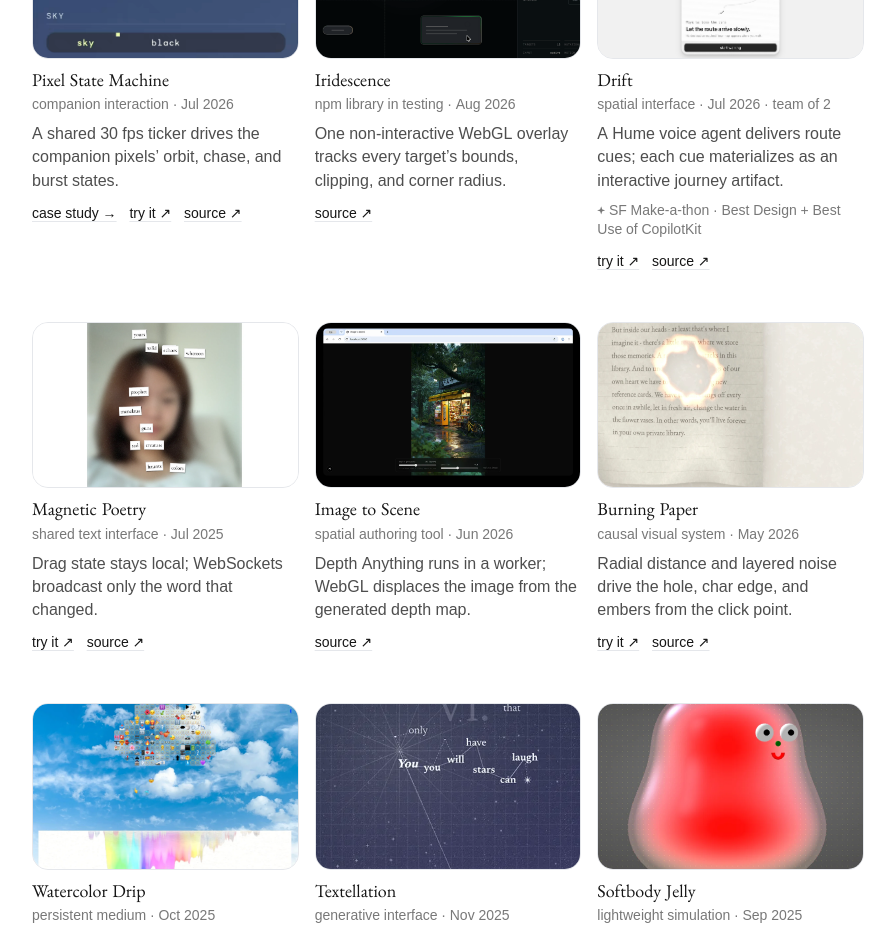
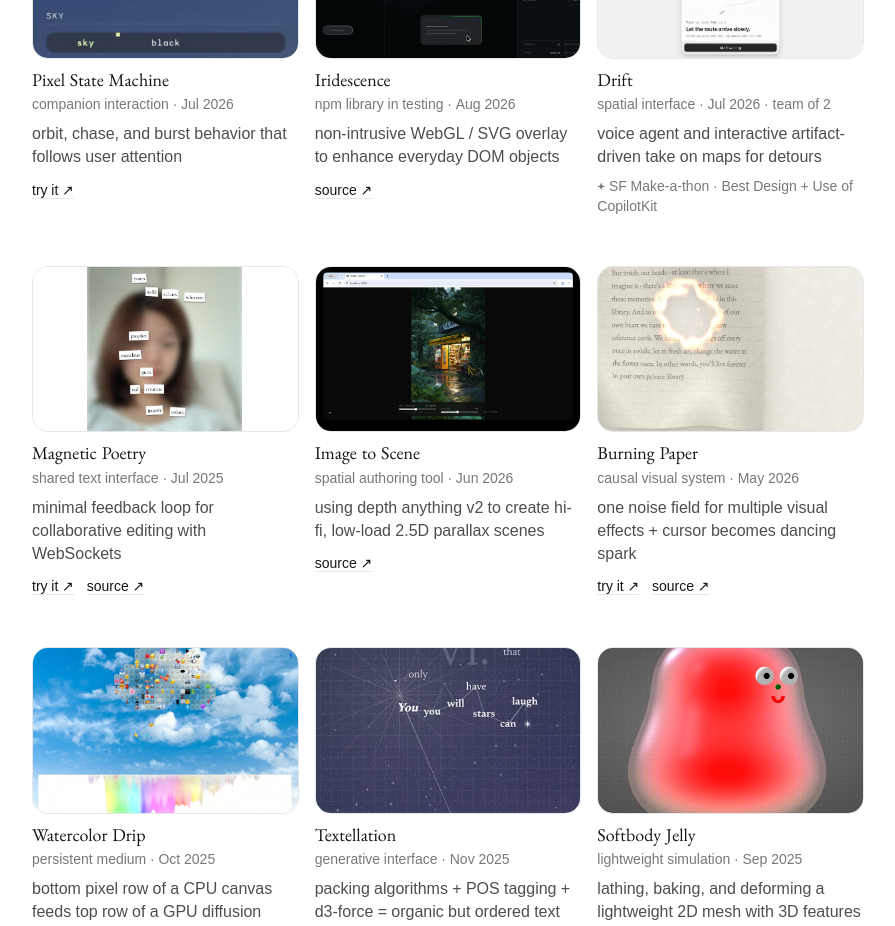
Before and after one commit to kimestelle/my-portfolio, a Next.js app: page / in a window 1280 px wide. Shown: the part 1460-2386 px from the top of the page, without its empty margins (187-1082 px from the left). Built offline with nearby package versions, Linux system fonts and the light colour scheme; no server answers; a web font is replaced by a local one.

Commit message:
new copy

```diff
--- a/src/app/components/StatusMarginNote.tsx
+++ b/src/app/components/StatusMarginNote.tsx
@@ -3,9 +3,9 @@
 import { motion, useReducedMotion } from 'framer-motion';
 
 const STATUS_ITEMS = [
-  'SWE intern @ PayPal · checkout-friction tooling + frontend',
+  'Frontend SWE intern @ PayPal',
   'CS + Computer Graphics @ UPenn',
-  'available mid-august 2026 · full-time design engineering / product frontend',
+  'available mid-august 2026 · full-time design engineering / creative tech',
 ];
 
 const containerVariants = {
--- a/src/app/playground/components/studyData.ts
+++ b/src/app/playground/components/studyData.ts
@@ -26,15 +26,15 @@ export const INTERACTION_STUDIES: InteractionStudy[] = [
     date: 'Jul 2026',
     dateTime: '2026-07',
     explores:
-      'A shared 30 fps ticker drives the companion pixels’ orbit, chase, and burst states.',
+      'orbit, chase, and burst behavior that follows user attention',
     technical:
       'One 30fps ticker drives every small 2D canvas. The pixel orbits the active option, chases the pointer, and bursts on selection without giving each control its own animation loop.',
     image: '/project-images/interaction-studies/pixel-state-machine-poster.png',
     imageAlt: 'A colored companion pixel moving between resolution and sky controls in Digital Loom',
     video: '/project-images/interaction-studies/pixel-state-machine.mp4',
     liveUrl: 'https://digital-loom-nine.vercel.app/',
-    githubUrl: 'https://github.com/kimestelle/digital-loom',
-    deepDiveUrl: '/projects/digital-loom',
+    // githubUrl: 'https://github.com/kimestelle/digital-loom',
+    // deepDiveUrl: '/projects/digital-loom',
     stage: 'current',
   },
   {
@@ -44,7 +44,7 @@ export const INTERACTION_STUDIES: InteractionStudy[] = [
     date: 'Aug 2026',
     dateTime: '2026-08',
     explores:
-      'One non-interactive WebGL overlay tracks every target’s bounds, clipping, and corner radius.',
+      'non-intrusive WebGL / SVG overlay to enhance everyday DOM objects',
     technical:
       'One pointer-transparent WebGL layer mirrors each element’s bounds and corner radius, so the original DOM keeps handling focus, clicks, and form state.',
     image: '/project-images/interaction-studies/iridescence-poster.png',
@@ -60,17 +60,17 @@ export const INTERACTION_STUDIES: InteractionStudy[] = [
     date: 'Jul 2026',
     dateTime: '2026-07',
     explores:
-      'A Hume voice agent delivers route cues; each cue materializes as an interactive journey artifact.',
+      'voice agent and interactive artifact-driven take on maps for detours',
     technical:
       'Hume EVI provides the voice layer; CopilotKit agent actions set audible cues and render typed journey tickets.',
     image: '/project-images/interaction-studies/drift.png',
     imageAlt: 'Drift mobile interface showing a hand-drawn walking route and a prompt to let the route arrive slowly',
     video: '/project-images/interaction-studies/drift.mp4',
     videoFit: 'contain',
-    recognition: 'SF Make-a-thon · Best Design + Best Use of CopilotKit',
+    recognition: 'SF Make-a-thon · Best Design + Use of CopilotKit',
     collaboration: 'team of 2',
-    liveUrl: 'https://drift-map-exploration.iamestellekim.chatgpt.site',
-    githubUrl: 'https://github.com/kimestelle/maps-explorations',
+    // liveUrl: 'https://drift-map-exploration.iamestellekim.chatgpt.site',
+    // githubUrl: 'https://github.com/kimestelle/maps-explorations',
     stage: 'current',
   },
   {
@@ -80,7 +80,7 @@ export const INTERACTION_STUDIES: InteractionStudy[] = [
     date: 'Jul 2025',
     dateTime: '2025-07',
     explores:
-      'Drag state stays local; WebSockets broadcast only the word that changed.',
+      'minimal feedback loop for collaborative editing with WebSockets',
     technical:
       'Dragging stays local so it feels immediate. WebSockets only send the word that was added, moved, deleted, or reset.',
     image: '/project-images/covers/poetry-cover.webp',
@@ -97,7 +97,7 @@ export const INTERACTION_STUDIES: InteractionStudy[] = [
     date: 'Jun 2026',
     dateTime: '2026-06',
     explores:
-      'Depth Anything runs in a worker; WebGL displaces the image from the generated depth map.',
+      'using depth anything v2 to create hi-fi, low-load 2.5D parallax scenes',
     technical:
       'A worker estimates depth once. The image, depth map, and settings are then baked into a small WebGL renderer for HTML or React export.',
     image: '/project-images/covers/image-to-scene-cover.webp',
@@ -113,7 +113,7 @@ export const INTERACTION_STUDIES: InteractionStudy[] = [
     date: 'May 2026',
     dateTime: '2026-05',
     explores:
-      'Radial distance and layered noise drive the hole, char edge, and embers from the click point.',
+      'one noise field for multiple visual effects + cursor becomes dancing spark',
     technical:
       'One noisy distance field keeps the hole, char, ember, grain, and text aligned while a small particle sheet moves the paper.',
     image: '/project-images/covers/burning-cover.webp',
@@ -130,7 +130,7 @@ export const INTERACTION_STUDIES: InteractionStudy[] = [
     date: 'Oct 2025',
     dateTime: '2025-10',
     explores:
-      'Canvas input feeds alternating WebGL textures that advect, diffuse, and dry persistent pigment.',
+      'bottom pixel row of a CPU canvas feeds top row of a GPU diffusion shader',
     technical:
       'Canvas2D handles the playful input. Its pixels feed two alternating WebGL textures that keep diffusing and drying the pigment underneath.',
     image: '/project-images/covers/watercolor-cover.webp',
@@ -147,7 +147,7 @@ export const INTERACTION_STUDIES: InteractionStudy[] = [
     date: 'Nov 2025',
     dateTime: '2025-11',
     explores:
-      'D3 forces pack grammar-tagged words into sentence and paragraph bounds without collisions.',
+      'packing algorithms + POS tagging + d3-force = organic but ordered text layouts',
     technical:
       'Paragraphs, sentences, and parts of speech constrain a force layout with measured text bounds, collisions, live editing, and export.',
     image: '/project-images/covers/textellation-cover.webp',
@@ -164,7 +164,7 @@ export const INTERACTION_STUDIES: InteractionStudy[] = [
     date: 'Sep 2025',
     dateTime: '2025-09',
     explores:
-      'A spring-deformed 2D profile is revolved into a 3D mesh; normals update with the deformation.',
+      'lathing, baking, and deforming a lightweight 2D mesh with 3D features',
     technical:
       'A 2D spring system deforms a drawn half-profile. I lathe that profile into 3D and recompute its normals so the changing silhouette also changes the light.',
     image: '/project-images/covers/blob-cover.webp',
```
